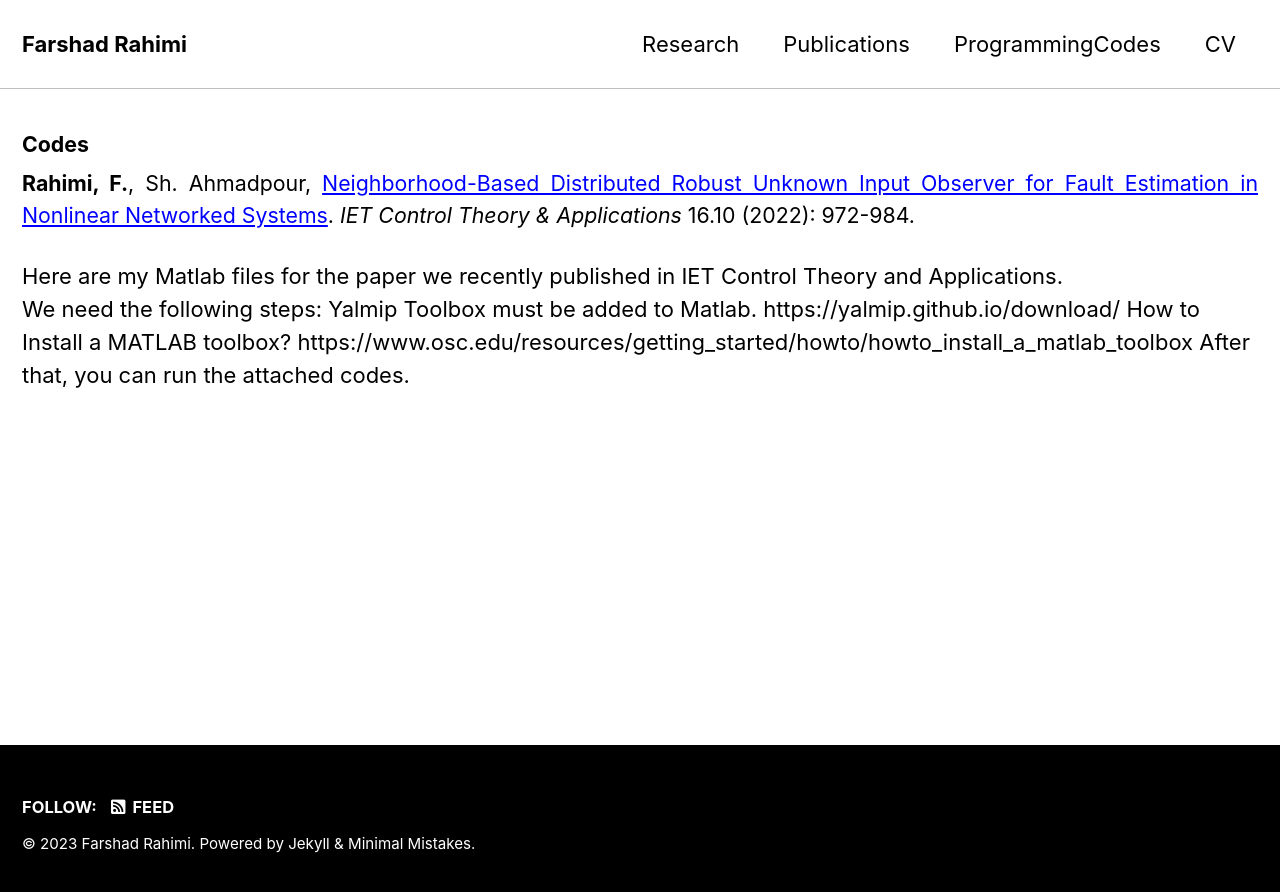
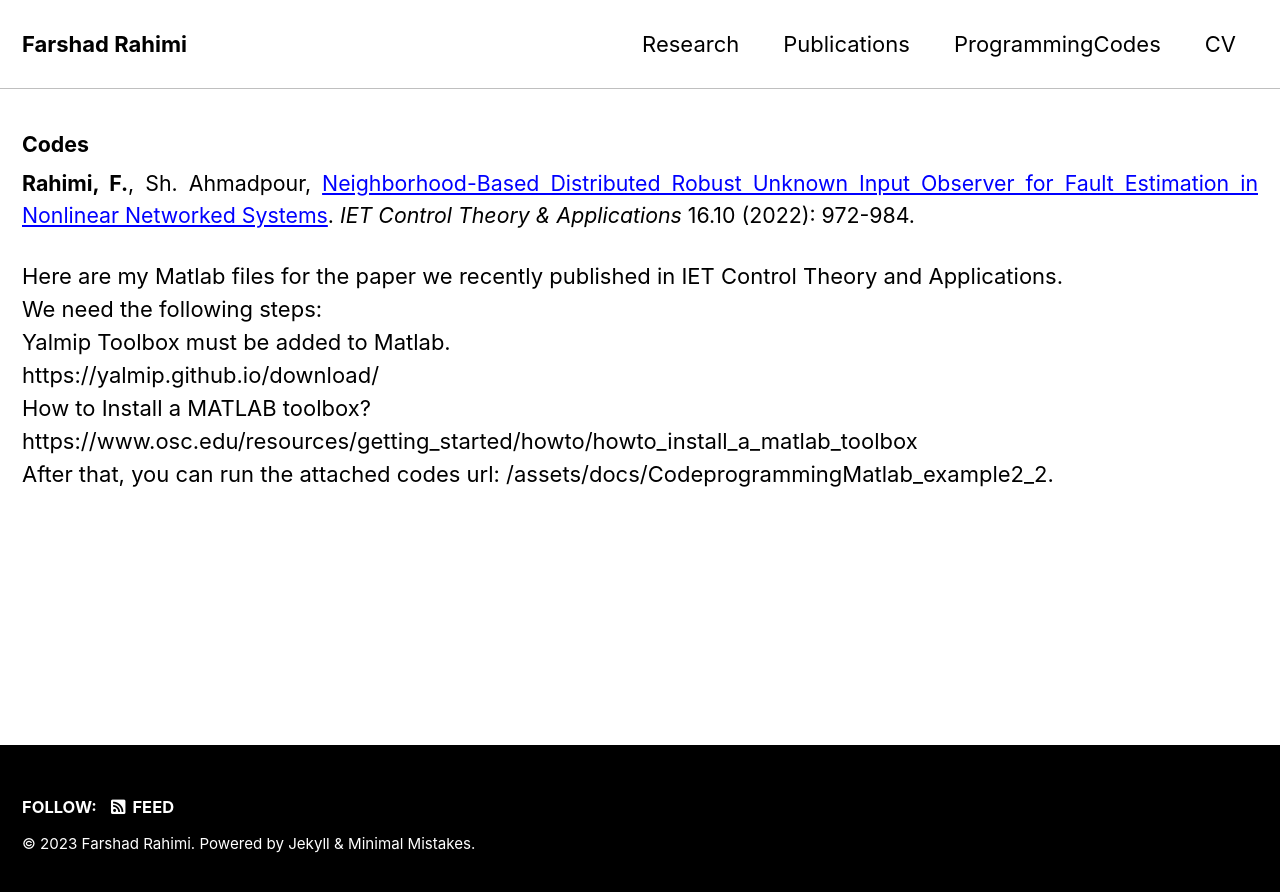
Before and after one commit to Farshad-Rahimi/farshad-rahimi.github.io, a Jekyll site: the page built from _pages/ProgrammingCodes.md, in a window 1280 px wide. Shown: the top 892 px of the page. Built offline with Jekyll 4.4.1, drawn with Linux system fonts in a browser that asks for light colours; cached includes are drawn as plain includes.

Commit message:
Update ProgrammingCodes.md

```diff
--- a/_pages/ProgrammingCodes.md
+++ b/_pages/ProgrammingCodes.md
@@ -13,9 +13,9 @@
 **Rahimi, F.**, Sh. Ahmadpour, [Neighborhood-Based Distributed Robust Unknown Input Observer for Fault Estimation in Nonlinear Networked Systems](https://ietresearch.onlinelibrary.wiley.com/doi/full/10.1049/cth2.12278){:style="color: blue"}. *IET Control Theory & Applications* 16.10 (2022): 972-984.
 {: .text-justify style="font-size: 16pt" reversed="reversed"}
 Here are my Matlab files for the paper we recently published in IET Control Theory and Applications. \\
-We need the following steps:
-Yalmip Toolbox must be added to Matlab.
-https://yalmip.github.io/download/
-How to Install a MATLAB toolbox?
-https://www.osc.edu/resources/getting_started/howto/howto_install_a_matlab_toolbox
-After that, you can run the attached codes.
+We need the following steps:\\
+Yalmip Toolbox must be added to Matlab.\\
+https://yalmip.github.io/download/\\
+How to Install a MATLAB toolbox?\\
+https://www.osc.edu/resources/getting_started/howto/howto_install_a_matlab_toolbox\\
+After that, you can run the attached codes url: /assets/docs/CodeprogrammingMatlab_example2_2.
```
